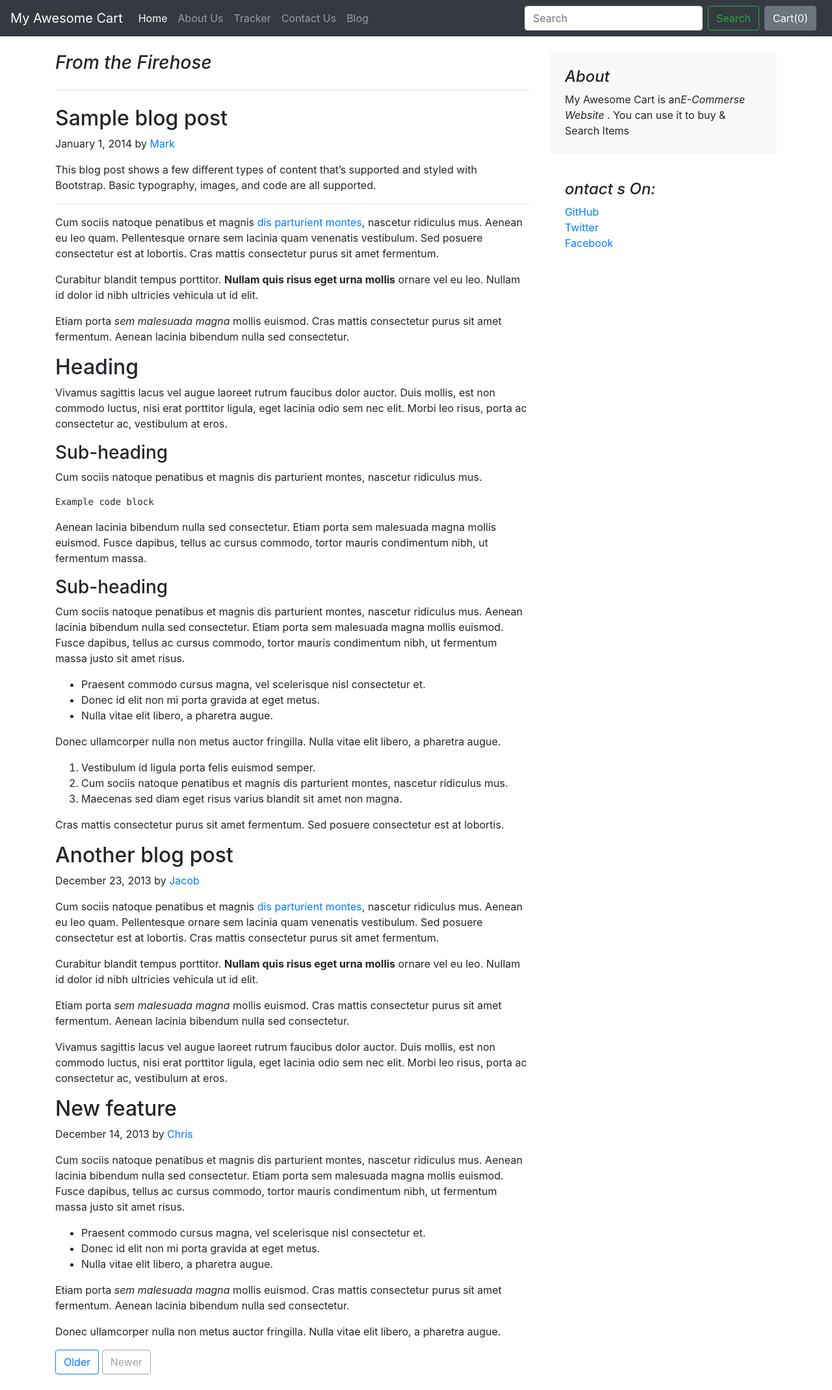
After one commit to sbairagi/MyAwesomeCart, a Django app: page /blog/blogpost/ in a window 1280 px wide. The commit adds this page. Shown: the whole page at 65% size. Run offline with Django 3.2, Linux system fonts and the light colour scheme; some libraries are stand-ins or nearby versions.

Commit message:
create blog page and blogpost page and update urls paterns and views

```diff
--- /dev/null
+++ b/blog/templates/blog/basic.html
@@ -0,0 +1,64 @@
+<!doctype html>
+<html lang="en">
+  <head>
+    <!-- Required meta tags -->
+    <meta charset="utf-8">
+    <meta name="viewport" content="width=device-width, initial-scale=1, shrink-to-fit=no">
+
+    <!-- Bootstrap CSS -->
+    <link rel="stylesheet" href="https://stackpath.bootstrapcdn.com/bootstrap/4.2.1/css/bootstrap.min.css" integrity="sha384-GJzZqFGwb1QTTN6wy59ffF1BuGJpLSa9DkKMp0DgiMDm4iYMj70gZWKYbI706tWS" crossorigin="anonymous">
+
+    <title>{% block title%} {% endblock %}</title>
+     <style>
+       {% block css %} {% endblock %}
+  </style>
+  </head>
+  <body>
+
+    <nav class="navbar navbar-expand-lg navbar-dark bg-dark">
+  <a class="navbar-brand" href="/shop">My Awesome Cart</a>
+  <button class="navbar-toggler" type="button" data-toggle="collapse" data-target="#navbarSupportedContent" aria-controls="navbarSupportedContent" aria-expanded="false" aria-label="Toggle navigation">
+    <span class="navbar-toggler-icon"></span>
+  </button>
+
+  <div class="collapse navbar-collapse" id="navbarSupportedContent">
+    <ul class="navbar-nav mr-auto">
+      <li class="nav-item active">
+        <a class="nav-link" href="#">Home <span class="sr-only">(current)</span></a>
+      </li>
+      <li class="nav-item">
+        <a class="nav-link" href="/shop/about">About Us</a>
+      </li>
+      <li class="nav-item">
+        <a class="nav-link" href="/shop/tracker">Tracker</a>
+      </li>
+      <li class="nav-item">
+        <a class="nav-link" href="/shop/contact">Contact Us</a>
+      </li>
+      <li class="nav-item">
+        <a class="nav-link" href="/blog">Blog</a>
+      </li>
+    </ul>
+    <form class="form-inline my-2 my-lg-0">
+      <input class="form-control mr-sm-2" type="search" placeholder="Search" aria-label="Search">
+      <button class="btn btn-outline-success my-2 my-sm-0" type="submit">Search</button>
+    </form>
+<button type="button" class="btn btn-secondary mx-2" data-html="true" id="popcart" data-container="body" data-toggle="popover" data-placement="bottom" data-content="Vivamus
+sagittis lacus vel augue laoreet rutrum faucibus.">
+Cart(<span id="cart">0</span>)
+</button>
+  </div>
+</nav>
+  {% block body %} {% endblock %}
+
+    <!-- Optional JavaScript -->
+    <!-- jQuery first, then Popper.js, then Bootstrap JS -->
+<script
+  src="https://code.jquery.com/jquery-3.4.1.js"
+  integrity="sha256-WpOohJOqMqqyKL9FccASB9O0KwACQJpFTUBLTYOVvVU="
+  crossorigin="anonymous"></script>
+    <script src="https://cdnjs.cloudflare.com/ajax/libs/popper.js/1.14.6/umd/popper.min.js" integrity="sha384-wHAiFfRlMFy6i5SRaxvfOCifBUQy1xHdJ/yoi7FRNXMRBu5WHdZYu1hA6ZOblgut" crossorigin="anonymous"></script>
+    <script src="https://stackpath.bootstrapcdn.com/bootstrap/4.2.1/js/bootstrap.min.js" integrity="sha384-B0UglyR+jN6CkvvICOB2joaf5I4l3gm9GU6Hc1og6Ls7i6U/mkkaduKaBhlAXv9k" crossorigin="anonymous"></script>
+    {% block js %} {% endblock %}
+  </body>
+</html>
--- /dev/null
+++ b/blog/templates/blog/blogpost.html
@@ -0,0 +1,98 @@
+{% extends 'blog/basic.html' %}
+{% block body %}
+
+<div class="container">
+    <div class="row my-4">
+    <div class="col-md-8 blog-main">
+      <h3 class="pb-4 mb-4 font-italic border-bottom">
+        From the Firehose
+      </h3>
+
+      <div class="blog-post">
+        <h2 class="blog-post-title">Sample blog post</h2>
+        <p class="blog-post-meta">January 1, 2014 by <a href="#">Mark</a></p>
+
+        <p>This blog post shows a few different types of content that’s supported and styled with Bootstrap. Basic typography, images, and code are all supported.</p>
+        <hr>
+        <p>Cum sociis natoque penatibus et magnis <a href="#">dis parturient montes</a>, nascetur ridiculus mus. Aenean eu leo quam. Pellentesque ornare sem lacinia quam venenatis vestibulum. Sed posuere consectetur est at lobortis. Cras mattis consectetur purus sit amet fermentum.</p>
+        <blockquote>
+          <p>Curabitur blandit tempus porttitor. <strong>Nullam quis risus eget urna mollis</strong> ornare vel eu leo. Nullam id dolor id nibh ultricies vehicula ut id elit.</p>
+        </blockquote>
+        <p>Etiam porta <em>sem malesuada magna</em> mollis euismod. Cras mattis consectetur purus sit amet fermentum. Aenean lacinia bibendum nulla sed consectetur.</p>
+        <h2>Heading</h2>
+        <p>Vivamus sagittis lacus vel augue laoreet rutrum faucibus dolor auctor. Duis mollis, est non commodo luctus, nisi erat porttitor ligula, eget lacinia odio sem nec elit. Morbi leo risus, porta ac consectetur ac, vestibulum at eros.</p>
+        <h3>Sub-heading</h3>
+        <p>Cum sociis natoque penatibus et magnis dis parturient montes, nascetur ridiculus mus.</p>
+        <pre><code>Example code block</code></pre>
+        <p>Aenean lacinia bibendum nulla sed consectetur. Etiam porta sem malesuada magna mollis euismod. Fusce dapibus, tellus ac cursus commodo, tortor mauris condimentum nibh, ut fermentum massa.</p>
+        <h3>Sub-heading</h3>
+        <p>Cum sociis natoque penatibus et magnis dis parturient montes, nascetur ridiculus mus. Aenean lacinia bibendum nulla sed consectetur. Etiam porta sem malesuada magna mollis euismod. Fusce dapibus, tellus ac cursus commodo, tortor mauris condimentum nibh, ut fermentum massa justo sit amet risus.</p>
+        <ul>
+          <li>Praesent commodo cursus magna, vel scelerisque nisl consectetur et.</li>
+          <li>Donec id elit non mi porta gravida at eget metus.</li>
+          <li>Nulla vitae elit libero, a pharetra augue.</li>
+        </ul>
+        <p>Donec ullamcorper nulla non metus auctor fringilla. Nulla vitae elit libero, a pharetra augue.</p>
+        <ol>
+          <li>Vestibulum id ligula porta felis euismod semper.</li>
+          <li>Cum sociis natoque penatibus et magnis dis parturient montes, nascetur ridiculus mus.</li>
+          <li>Maecenas sed diam eget risus varius blandit sit amet non magna.</li>
+        </ol>
+        <p>Cras mattis consectetur purus sit amet fermentum. Sed posuere consectetur est at lobortis.</p>
+      </div><!-- /.blog-post -->
+
+      <div class="blog-post">
+        <h2 class="blog-post-title">Another blog post</h2>
+        <p class="blog-post-meta">December 23, 2013 by <a href="#">Jacob</a></p>
+
+        <p>Cum sociis natoque penatibus et magnis <a href="#">dis parturient montes</a>, nascetur ridiculus mus. Aenean eu leo quam. Pellentesque ornare sem lacinia quam venenatis vestibulum. Sed posuere consectetur est at lobortis. Cras mattis consectetur purus sit amet fermentum.</p>
+        <blockquote>
+          <p>Curabitur blandit tempus porttitor. <strong>Nullam quis risus eget urna mollis</strong> ornare vel eu leo. Nullam id dolor id nibh ultricies vehicula ut id elit.</p>
+        </blockquote>
+        <p>Etiam porta <em>sem malesuada magna</em> mollis euismod. Cras mattis consectetur purus sit amet fermentum. Aenean lacinia bibendum nulla sed consectetur.</p>
+        <p>Vivamus sagittis lacus vel augue laoreet rutrum faucibus dolor auctor. Duis mollis, est non commodo luctus, nisi erat porttitor ligula, eget lacinia odio sem nec elit. Morbi leo risus, porta ac consectetur ac, vestibulum at eros.</p>
+      </div><!-- /.blog-post -->
+
+      <div class="blog-post">
+        <h2 class="blog-post-title">New feature</h2>
+        <p class="blog-post-meta">December 14, 2013 by <a href="#">Chris</a></p>
+
+        <p>Cum sociis natoque penatibus et magnis dis parturient montes, nascetur ridiculus mus. Aenean lacinia bibendum nulla sed consectetur. Etiam porta sem malesuada magna mollis euismod. Fusce dapibus, tellus ac cursus commodo, tortor mauris condimentum nibh, ut fermentum massa justo sit amet risus.</p>
+        <ul>
+          <li>Praesent commodo cursus magna, vel scelerisque nisl consectetur et.</li>
+          <li>Donec id elit non mi porta gravida at eget metus.</li>
+          <li>Nulla vitae elit libero, a pharetra augue.</li>
+        </ul>
+        <p>Etiam porta <em>sem malesuada magna</em> mollis euismod. Cras mattis consectetur purus sit amet fermentum. Aenean lacinia bibendum nulla sed consectetur.</p>
+        <p>Donec ullamcorper nulla non metus auctor fringilla. Nulla vitae elit libero, a pharetra augue.</p>
+      </div><!-- /.blog-post -->
+
+      <nav class="blog-pagination">
+        <a class="btn btn-outline-primary" href="#">Older</a>
+        <a class="btn btn-outline-secondary disabled" href="#" tabindex="-1" aria-disabled="true">Newer</a>
+      </nav>
+
+    </div><!-- /.blog-main -->
+
+    <aside class="col-md-4 blog-sidebar">
+      <div class="p-4 mb-3 bg-light rounded">
+        <h4 class="font-italic">About</h4>
+        <p class="mb-0">My Awesome Cart is an<em>E-Commerse Website</em> . You can use it to buy & Search Items</p>
+      </div>
+
+
+
+      <div class="p-4">
+        <h4 class="font-italic">ontact s On: </h4>
+        <ol class="list-unstyled">
+          <li><a href="#">GitHub</a></li>
+          <li><a href="#">Twitter</a></li>
+          <li><a href="#">Facebook</a></li>
+        </ol>
+      </div>
+    </aside><!-- /.blog-sidebar -->
+
+  </div>
+</div>
+
+{% endblock %}
--- a/blog/urls.py
+++ b/blog/urls.py
@@ -1,5 +1,6 @@
 from django.urls import path
 from . import views
 urlpatterns = [
-    path('', views.index, name="BlogHome"),
+    path('', views.index, name="blogHome"),
+    path('blogpost/', views.blogpost, name="blogPost"),
 ]
--- a/blog/views.py
+++ b/blog/views.py
@@ -4,3 +4,7 @@ from django.http import HttpResponse
 # Create your views here.
 def index(request):
     return render(request,'blog/index.html')
+
+
+def blogpost(request):
+    return render(request,'blog/blogpost.html')
```
Also changed, not shown: blog/templates/blog/index.html (+35 -21 lines).
